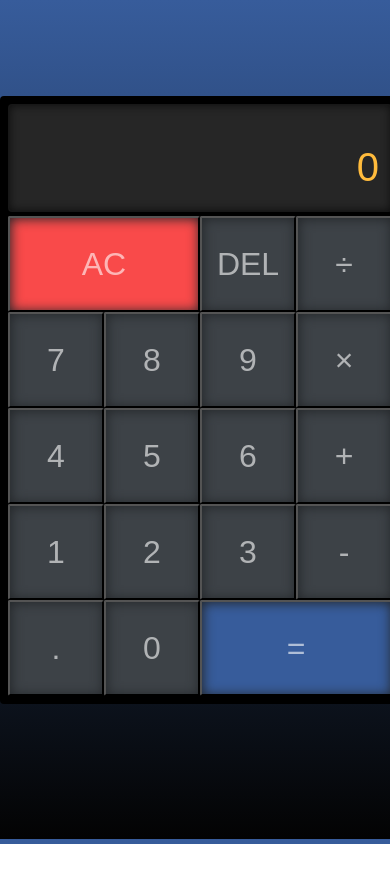
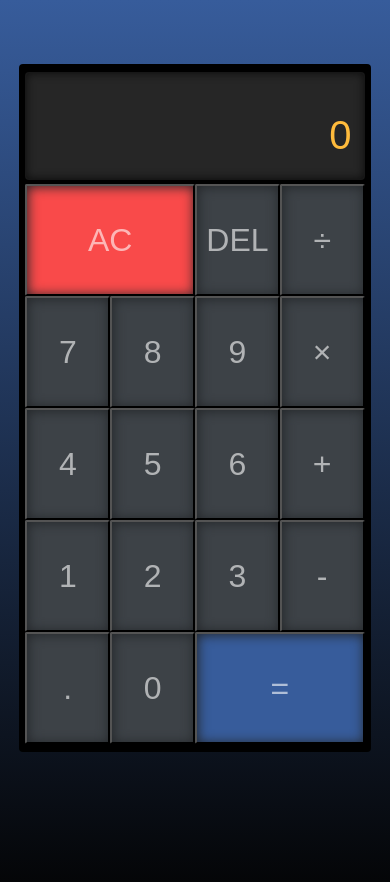
Before and after one commit to Serhieie/freecode-04, a React (Create React App) app: page / in a window 390 px wide. Shown: the top 882 px of the page. Before the commit the page ends 844 px from the top, so only its background shows below. Built offline with nearby package versions, Linux system fonts and the light colour scheme; a web font is replaced by a local one.

Commit message:
styles: mobile width

```diff
--- a/src/components/App/App.tsx
+++ b/src/components/App/App.tsx
@@ -9,7 +9,7 @@ export const App: React.FC = () => {
   const [digitLimitMessage, setDigitLimitMessage] = useState<string | null>(null);
 
   useEffect(() => {
-    if (currentOperand && currentOperand.toString().length > 15) {
+    if (currentOperand && currentOperand.toString().length > 14) {
       setDigitLimitMessage("Digit limit met");
       const timer = setTimeout(() => {
         setDigitLimitMessage(null);
--- a/src/helpers/reducer.js
+++ b/src/helpers/reducer.js
@@ -8,7 +8,7 @@ export function reducer(state, { type, payload }) {
         return { ...state, currentOperand: payload.digit, overwrite: false };
       }
       const currentOperand = state.currentOperand || "";
-      if (currentOperand.length > 15) return state;
+      if (currentOperand.length > 14) return state;
       if (payload.digit === "0" && currentOperand === "0") return state;
       if (
         (payload.digit === "0" && !currentOperand) ||
--- a/src/index.css
+++ b/src/index.css
@@ -6,7 +6,7 @@
 
 body {
   margin: 0;
-  min-height: 88vh;
+  min-height: 100dvh;
   background-image: linear-gradient(to top, rgba(0, 0, 0, 0.99), rgb(55, 92, 155));
   font-family: "Electrolize", sans-serif;
   -webkit-font-smoothing: antialiased;
@@ -19,13 +19,13 @@ code {
 
 .calc-grid {
   background-color: black;
-  width: 25rem;
+  width: 22rem;
   display: grid;
-  grid-template-columns: repeat(4, 6rem);
-  grid-template-rows: minmax(7rem, auto) repeat(5, 6rem);
+  grid-template-columns: repeat(4, 5.3rem);
+  grid-template-rows: minmax(7rem, auto) repeat(5, 7rem);
   justify-content: center;
   margin: 0 auto;
-  margin-top: 6rem;
+  margin-top: 4rem;
   padding: 8px;
 
   border-radius: 4px;
@@ -104,3 +104,12 @@ code {
   grid-column: span 2;
   background-color: rgb(55, 92, 155);
 }
+
+@media screen and (min-width: 500px) {
+  .calc-grid {
+    margin-top: 6rem;
+    width: 25rem;
+    grid-template-columns: repeat(4, 6rem);
+    grid-template-rows: minmax(7rem, auto) repeat(5, 6rem);
+  }
+}
```
